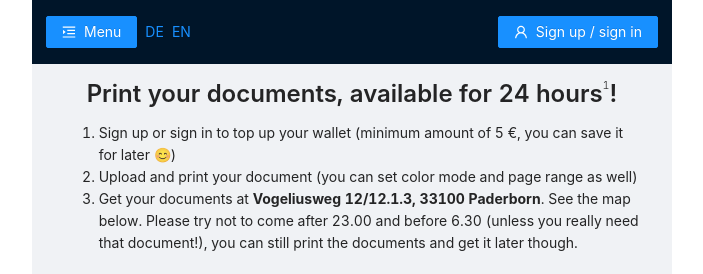
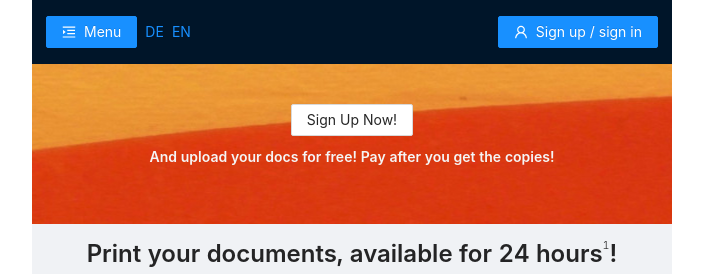
Before and after one commit to kohpai/the-prince-webapp, a React (Create React App) app in the folder en/: page /home in a window 1280 px wide. Shown: the top 274 px of the page, without its empty margins (288-991 px from the left). Built offline with nearby package versions, Linux system fonts and the light colour scheme; no server answers.

Commit message:
:sparkles: add quick action

```diff
--- a/en/src/components/Home.tsx
+++ b/en/src/components/Home.tsx
@@ -1,8 +1,19 @@
 import React, { useEffect, useState } from "react";
-import { Col, Divider, Image, Row, Space, Table, Tabs, Typography } from "antd";
+import {
+  Button,
+  Col,
+  Divider,
+  Image,
+  Row,
+  Space,
+  Table,
+  Tabs,
+  Typography,
+} from "antd";
 
 import checkedImg from "../assets/checked.png";
 import minusImg from "../assets/minus.png";
+import bgImg from "../assets/denise-bossarte.jpg";
 import { HealthStats } from "./commonTypes";
 import { Loading } from "./Loading";
 import { remoteConfig } from "../lib/firebase";
@@ -31,7 +42,7 @@ interface PriceRecord {
   colorCpp: string;
 }
 
-const { Title, Paragraph } = Typography;
+const { Title, Paragraph, Text } = Typography;
 const { TabPane } = Tabs;
 
 const availabilityColumns = [
@@ -191,6 +202,28 @@ const PriceTable = () => {
 
 export const Home = ({ healthStats, loading }: HomeProps) => {
   return (
+    <>
+      <Row>
+        <Col
+          span={24}
+          style={{
+            height: "160px",
+            backgroundImage: `url(${bgImg})`,
+            backgroundPosition: "center",
+            paddingTop: "40px",
+          }}
+        >
+          <Button>Sign Up Now!</Button>
+          <div style={{ marginTop: "10px" }}>
+            <Text strong style={{ color: "whitesmoke" }}>
+              <span className="avoidwrap">
+                And upload your docs for free!&nbsp;
+              </span>
+              <span className="avoidwrap">Pay after you get the copies!</span>
+            </Text>
+          </div>
+        </Col>
+      </Row>
       <LeftRightMargin>
         <Space className="expand-space" direction="vertical" size="large">
           <Row>
@@ -207,7 +240,8 @@ export const Home = ({ healthStats, loading }: HomeProps) => {
           <Row>
             <Col span={24}>
               <Paragraph className="info">
-              <sup>1</sup>Please see the service realtime status and price here.
+                <sup>1</sup>Please see the service realtime status and price
+                here.
               </Paragraph>
               <Tabs defaultActiveKey="1">
                 <TabPane tab="Availability" key="1">
@@ -235,11 +269,12 @@ export const Home = ({ healthStats, loading }: HomeProps) => {
             </Col>
           </Row>
         </Space>
+      </LeftRightMargin>
       <Loading
         title="Checking service"
         loading={loading}
         text="Please wait while we're checking the service's status."
       />
-    </LeftRightMargin>
+    </>
   );
 };
```
Also changed, not shown: en/src/assets/denise-bossarte.jpg (added). Lines whose indentation alone changed are shown as unchanged.
